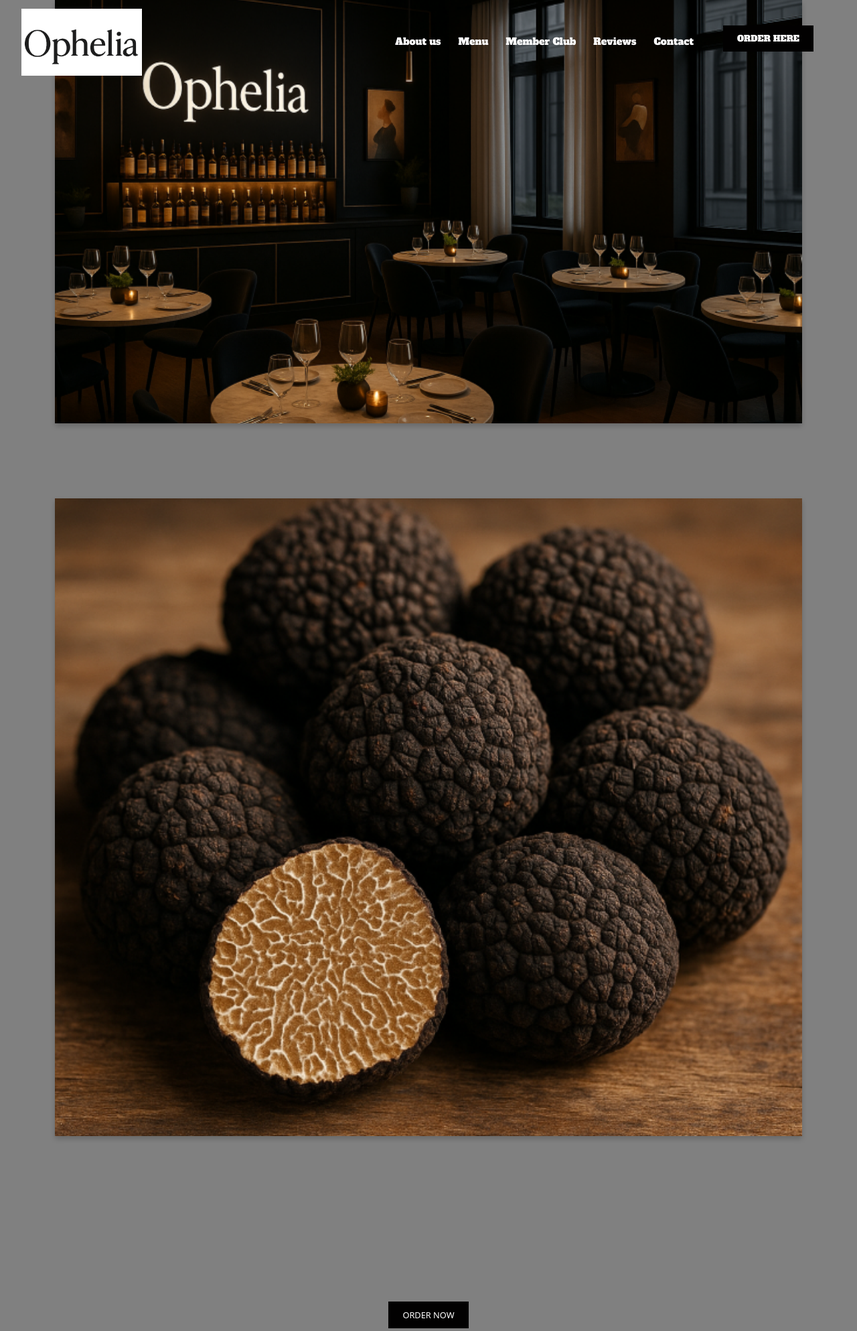
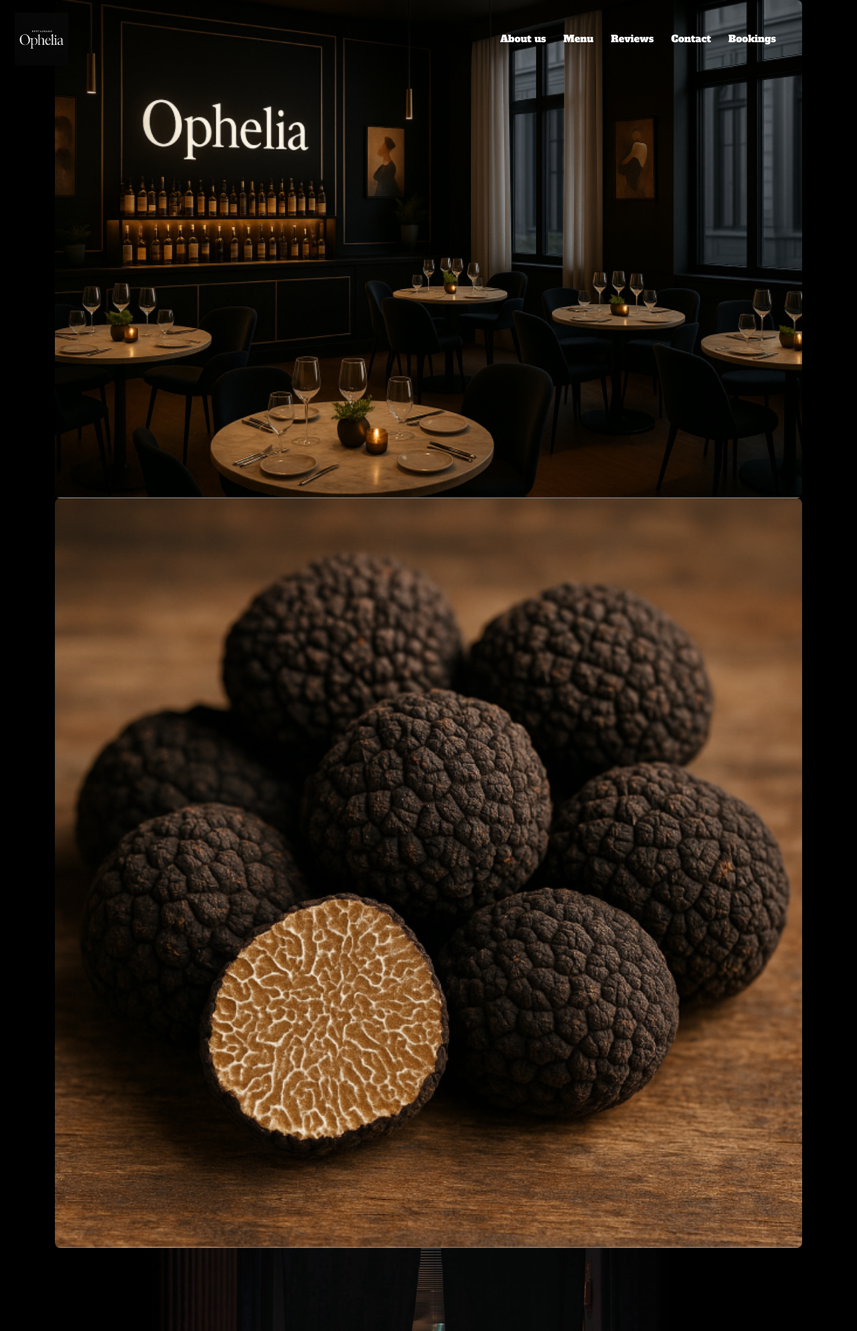
Before and after one commit to DanielE-J/ophelias, a Django app: template home/templates/home/index.html in a window 1280 px wide. Shown: the top 1987 px of the page at 67% size. Run offline with Django 4.2, Linux system fonts and the light colour scheme; the template is opened without the code that fills it, so the values that code supplies are empty; some libraries are stand-ins or nearby versions; some web fonts are replaced.

Commit message:
Added pictures and css to make pictures beter

```diff
--- a/home/templates/home/index.html
+++ b/home/templates/home/index.html
@@ -5,61 +5,15 @@
 <div class="container">
     <div class="row justify-content-center mb-4">
         <div>
-            <img class="banner" src="{% static 'images/homebild.jpg' %}" alt="banner">
+            <img class="banner-img" src="{% static 'images/homebild.jpg' %}" alt="banner">
         </div>
         <div>
-            <img class="banner" src="{% static 'images\blacktruffel.jpg' %}" alt="banner">
+            <img class="banner-img" src="{% static 'images/blacktruffel.jpg' %}" alt="banner">
         </div>
-            <div class="description text-center my-4">
-                <h2 class="main-text mb-3 title"><br><span class="title"></span></h2>
-                <p class="sub-text mb-4">
-                </p>
-                <a href="" class="btn-order submit-btn my-4">ORDER NOW</a>
-            </div>
-    </div> <hr class="space">
+        <div>
+            <img class="banner-img" src="{% static 'images/space.jpg' %}" alt="banner">
+        </div>
 
-    <div class="container my-4">
-        <div class="row justify-content-center">
-            <div class="text-center mb-4">
-                <h2 class="title main-text mb-3"></h2>
-                <a href="?menu_list=pizza,appetizer,drinks" class="link-text my-4">>> See Our Menu Here</a>
-            </div>
-            <div class="my-2"></div>
-            <div class="col-6 col-sm-4 text-center">
-                <a class="link-text" href="?menu_list=pizza"><img class="menu-list" src="{% static 'images/pizza.webp' %}" alt="pizza">
-                <p class="mt-3">Pizza</p></a>
-            </div>
-
-            <div class="col-6 col-sm-4 text-center">
-                <a class="link-text" href="?menu_list=appetizer"><img class="menu-list" src="{% static 'images/appetizer.webp' %}" alt="appetizer">
-                <p class="mt-3">Appetizer</p></a>
-            </div>
-
-            <div class="col-6 col-sm-4 text-center">
-                <a class="link-text" href="?menu_list=drinks"><img class="menu-list" src="{% static 'images/drinks.webp' %}" alt="drinks">
-                <p class="mt-3">Drinks</p></a>
-            </div>
-        </div>
-    </div> <hr class="space">
-
-    <div class="container mt-4">
-        <div class="row justify-content-center">
-            <div class="text-center mb-4">
-                <h2 class="title main-text mb-3">Subscribe us to get special offers today!</h2>
-            </div>
-            <div class="subscribe">
-                <form action="" method="post">
-                    {% csrf_token %}
-                    <div class="input-group">
-                        <input type="email" name="email" autocomplete="email" class="form-control" placeholder="Your email address" aria-label="Your email address" aria-describedby="button-addon2">
-                        <button class="btn btn-order" type="submit" id="button-addon2">SUBSCRIBE</button>
-                    </div>
-                </form>
-            </div>
-            <div>
-                <img class="banner-bottom" src="{% static 'static\images\homebild.jpg' %}" alt="banner-bottom">
-            </div>
-        </div>
     </div>
 </div>
 {% endblock %}
--- a/static/css/styles.css
+++ b/static/css/styles.css
@@ -6,11 +6,10 @@
   --secondary-font: 'Chivo', serif;
   --nav-color: transparent;
   --text-color: white;
-  --background-color: grey;
+  --background-color: rgb(0, 0, 0);
   --text-hover-color: #0e4b20;
-  --button-bg-color: #020101;
+  --button-bg-color: transparent;
   --button-text-color: #fff;
-  --button-hover-color: #f8f6f6;
 }
 
 
@@ -22,21 +21,19 @@
 
 
 /* Nevigation bar */
-.banner {
+.banner-img {
   width: 100%;
-  height: 85%;
-  object-fit: cover;
-  box-shadow: 0 4px 8px rgba(0, 0, 0, 0.2);
+  height: auto;
   display: block;
-  margin: 0;
-  padding: 0;
+  border-radius: 8px;
 }
 
 
 .logo {
-  padding-left: 20px;
-  max-width: 200px;
+  padding-left: 10px;
+  max-width: 90px;
   background: transparent;
+
 }
 
 .navbar {
--- a/templates/base.html
+++ b/templates/base.html
@@ -58,7 +58,7 @@
             ><i class="fa-solid fa-bars"></i
           ></span>
         </button>
-        <div class="collapse navbar-collapse" id="navbarNav">
+        <div class="navbar-nav ms-auto py-3 px-5">
           <ul class="navbar-nav ms-auto py-3 px-5">
             <li class="nav-item">
               <a class="nav-link" href="">About us</a>
@@ -67,26 +67,13 @@
               <a class="nav-link" aria-current="" href="">Menu</a>
             </li>
             <li class="nav-item">
-              <a class="nav-link" aria-current="" href="">Member Club</a>
-            </li>
-            <li class="nav-item">
               <a class="nav-link" aria-current="" href="">Reviews</a>
             </li>
             <li class="nav-item">
               <a class="nav-link" aria-current="" href="">Contact</a>
             </li>
-            {% if user.is_authenticated %}
             <li class="nav-item">
-              <a class="nav-link" aria-current="" href="">
-                <i class="fa-solid fa-circle-user"></i> Logout</a>
-            </li>
-            {% else %}
-            <li class="nav-item">
-              <a class="nav-link" aria-current="" href=""></a>
-            </li>
-            {% endif %}
-            <li class="nav-item">
-              <a class="btn-order" aria-current="" href="">ORDER HERE</a>
+              <a class="nav-link" aria-current="" href="">Bookings</a>
             </li>
           </ul>
         </div>
```
Also changed, not shown: static/images/logo.jpg, static/images/space.jpg (added).
